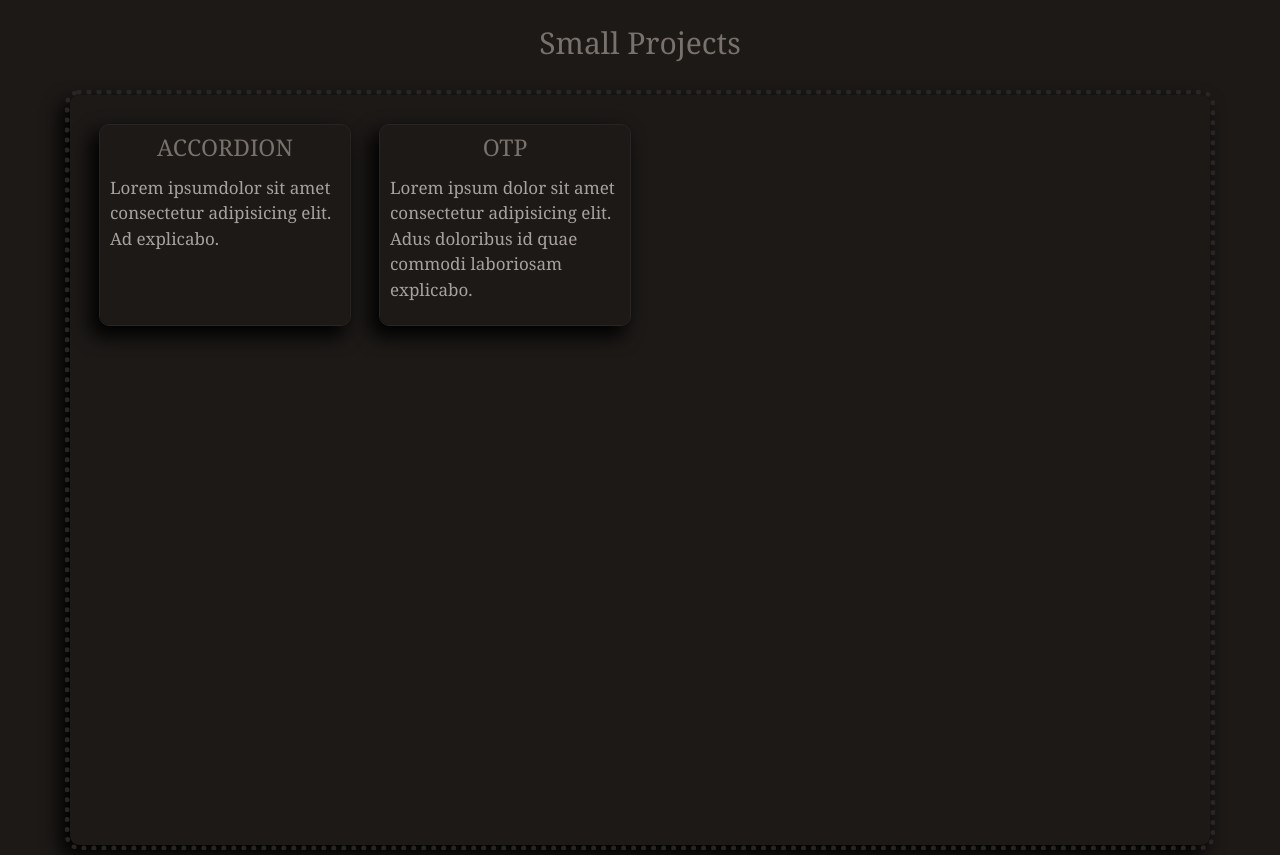
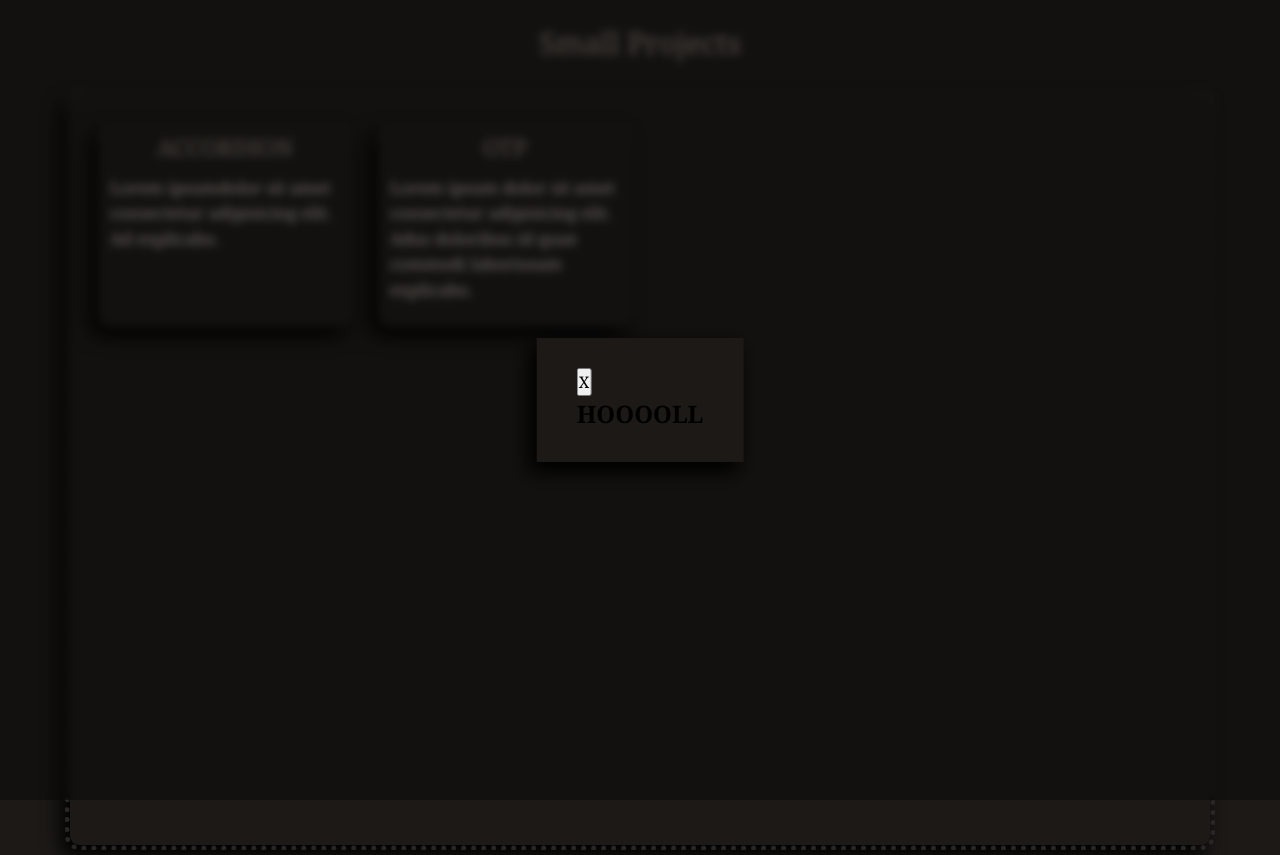
Before and after one commit to fkurusu7/react_training, a React (Vite) app in the folder smallies/: page / in a window 1280 px wide. Both pictures are taken after a click on the element 225 px from the left and 225 px from the top of the page. Built offline with nearby package versions, Linux system fonts and the light colour scheme.

Commit message:
add modal

```diff
--- /dev/null
+++ b/smallies/src/components/Modal.jsx
@@ -0,0 +1,21 @@
+import React from "react";
+import { createPortal } from "react-dom";
+import { useOutsideClick } from "../hooks/useOutsideClick";
+
+const Modal = ({ onClose, children }) => {
+  const ref = useOutsideClick(onClose);
+
+  return createPortal(
+    <div className="modal__overlay">
+      <div className="modal__container" ref={ref}>
+        <button className="modal__button" onClick={onClose}>
+          X
+        </button>
+        <div>{children}</div>
+      </div>
+    </div>,
+    document.body
+  );
+};
+
+export default Modal;
--- a/smallies/src/components/ProjectCard.jsx
+++ b/smallies/src/components/ProjectCard.jsx
@@ -1,11 +1,22 @@
 import React from "react";
+import { useModal } from "../hooks/useModal";
+import Modal from "./Modal";
 
 const ProjectCard = ({ name, description }) => {
+  const { isOpenModal, closeModal, toggleModal } = useModal();
+
   return (
-    <article className="projects__card">
-      <h2 className="heading heading-2">{name}</h2>
-      <p>{description}</p>
-    </article>
+    <>
+      <article className="projects__card" onClick={toggleModal}>
+        <h2 className="heading heading-2">{name}</h2>
+        <p>{description}</p>
+      </article>
+      {isOpenModal && (
+        <Modal onClose={closeModal}>
+          <h2>HOOOOLL</h2>
+        </Modal>
+      )}
+    </>
   );
 };
 
--- /dev/null
+++ b/smallies/src/hooks/useModal.js
@@ -0,0 +1,11 @@
+import { useState } from "react";
+
+export function useModal() {
+  const [isOpenModal, setIsOpenModal] = useState(false);
+
+  const openModal = () => setIsOpenModal(true);
+  const closeModal = () => setIsOpenModal(false);
+  const toggleModal = () => setIsOpenModal(!isOpenModal);
+
+  return { isOpenModal, openModal, closeModal, toggleModal };
+}
--- /dev/null
+++ b/smallies/src/hooks/useOutsideClick.js
@@ -0,0 +1,21 @@
+import { useEffect, useRef } from "react";
+
+export function useOutsideClick(handler, listenCapturing = true) {
+  const ref = useRef(null);
+
+  useEffect(() => {
+    function handleClick(ev) {
+      if (ref.current && !ref.current.contains(ev.target)) {
+        handler();
+      }
+    }
+
+    document.addEventListener("click", handleClick, listenCapturing);
+
+    return () => {
+      document.removeEventListener("click", handleClick, listenCapturing);
+    };
+  }, [handler, listenCapturing]);
+
+  return ref;
+}
--- a/smallies/src/styles/base/_variables.scss
+++ b/smallies/src/styles/base/_variables.scss
@@ -24,7 +24,6 @@
   --color-main-950: #481600;
 
   --color-grey-50: #0e0907;
-  --color-grey-100: rgb(28, 25, 23);
   --color-grey-100: #1c1917;
   --color-grey-200: #292524;
   --color-grey-300: #44403c;
--- a/smallies/src/styles/components/_modal.scss
+++ b/smallies/src/styles/components/_modal.scss
@@ -0,0 +1,27 @@
+.modal {
+  &__overlay {
+    position: fixed;
+    top: 0;
+    left: 0;
+
+    backdrop-filter: blur(4px);
+    background-color: var(--backdrop-color);
+    height: 100vh;
+    transition: all 0.6s ease-in-out;
+    width: 100%;
+    z-index: 1000;
+  }
+  &__container {
+    position: fixed;
+    top: 50%;
+    left: 50%;
+    transform: translate(-50%, -50%);
+
+    background-color: var(--color-grey-100);
+    box-shadow: var(--box-shadow-lg);
+    max-height: 90vh;
+    overflow-y: auto;
+    padding: 3rem 4rem;
+    transition: all 0.6s ease-in-out;
+  }
+}
```
